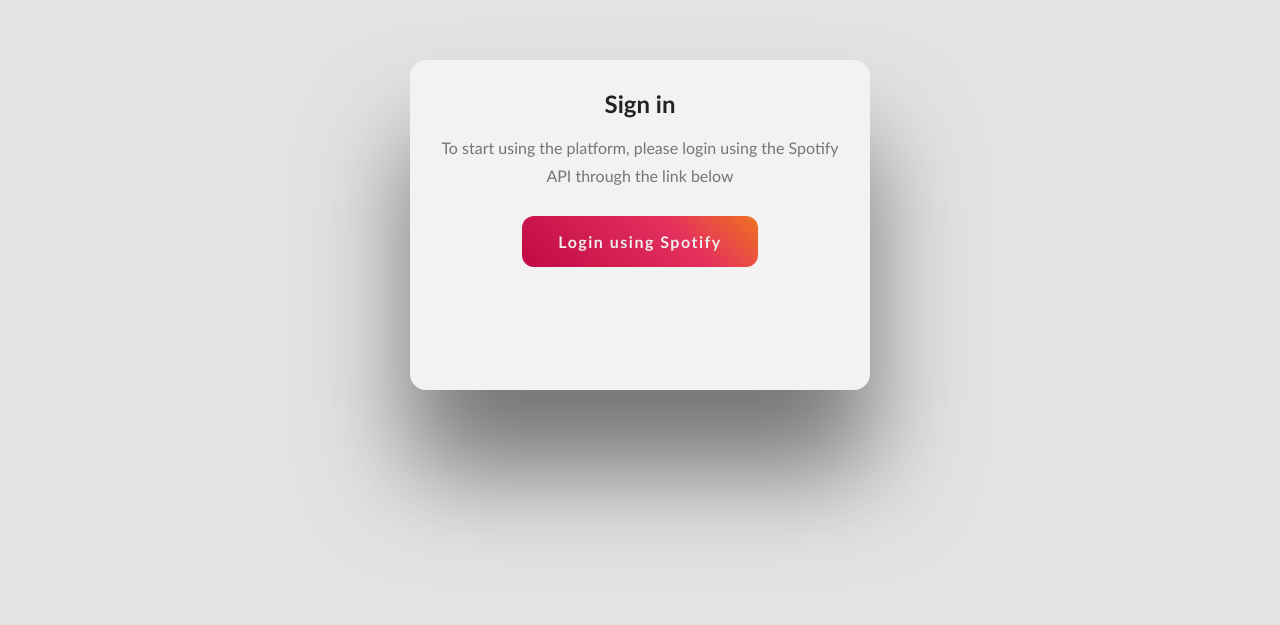
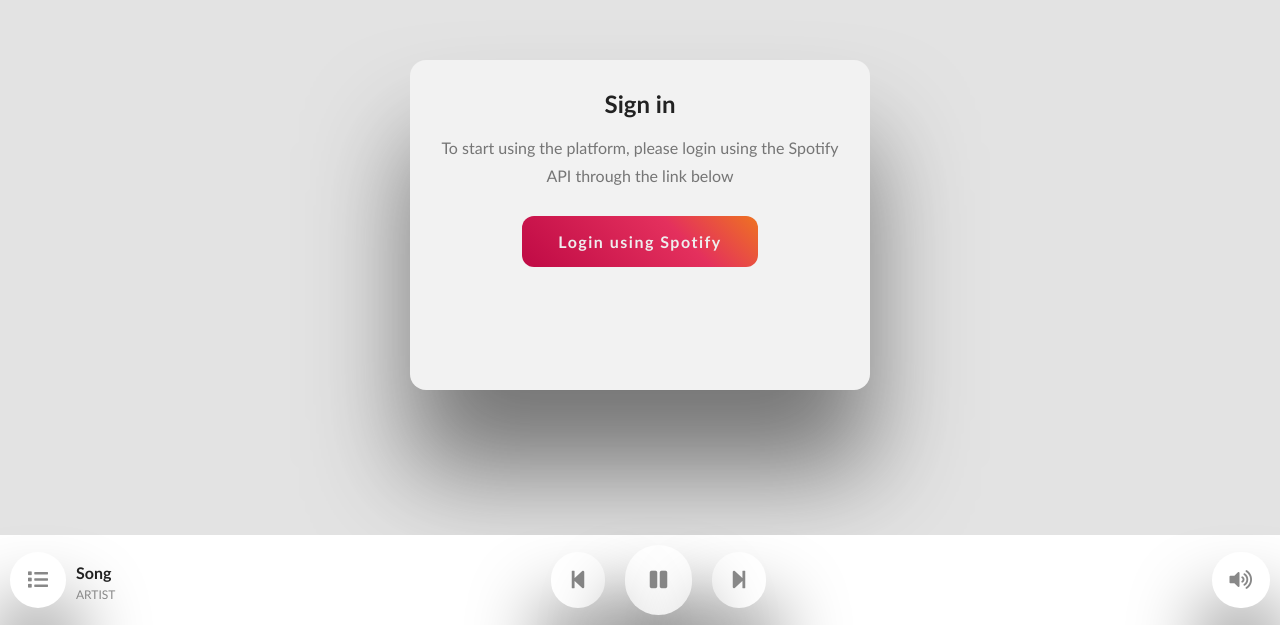
Before and after one commit to mwolfart/emafy, a React (Create React App) app: page /login in a window 1280 px wide. Shown: the part 175-800 px from the top of the page. Built offline with nearby package versions, Linux system fonts and the light colour scheme; no server answers.

Commit message:
[player]: add ui for player (no functionalities); remove unecessary assets folder

```diff
--- a/src/App.tsx
+++ b/src/App.tsx
@@ -15,6 +15,7 @@
 import { getOwnProfile } from 'api/data/own'
 import { PageDisplayer } from 'components/routing/pageDisplayer/pageDisplayer'
 import { emptyUser } from 'utils/constants'
+import { Player } from 'components/player/player'
 
 type StyledProps = {
   isLoggedIn: boolean
@@ -48,6 +49,13 @@
     flex-direction: row;
     width: 100vw;
     height: calc(100% - ${theme.topbarHeight});
+  `}
+`
+
+const FooterWrapper = styled.div`
+  ${({ theme }) => `
+    position: relative;
+    width: 100vw;
   `}
 `
 
@@ -98,6 +106,9 @@
                 loggedUser={loggedUser}
               />
             </ContentWrapper>
+            <FooterWrapper>
+              <Player />
+            </FooterWrapper>
           </Wrapper>
         )}
       </BrowserRouter>
--- a/src/components/navigation/topbar/profileInfo.tsx
+++ b/src/components/navigation/topbar/profileInfo.tsx
@@ -1,11 +1,11 @@
 import { Avatar } from 'components/ui'
 import { VFC } from 'react'
 import styled from 'styled-components'
-
-import profile from 'images/profile.png'
+import profile from 'assets/images/profile.png'
 import { User } from 'types/media'
 import { strings } from 'strings'
 import { Link as RouterLink } from 'react-router-dom'
+import { FooterHeadline } from 'components/ui'
 
 type Props = {
   userInfo: User
@@ -24,37 +24,6 @@
   `}
 `
 
-const Description = styled.div`
-  display: flex;
-  flex-direction: column;
-
-  @media (max-width: 576px) {
-    display: none;
-  }
-`
-
-const Name = styled.span`
-  ${({ theme }) => `
-    font-family: ${theme.fontStyle};
-    font-size: ${theme.fontSizeParagraph};
-    font-weight: ${theme.fontBoldTwo};
-    line-height: ${theme.lineHeightSimple};
-    color: ${theme.palette.colorTextTitle};
-    white-space: nowrap;
-  `}
-`
-
-const Subtitle = styled.span`
-  ${({ theme }) => `
-    font-family: ${theme.fontStyle};
-    font-size: ${theme.fontSizeTiny};
-    font-weight: ${theme.fontBoldOne};
-    color: ${theme.palette.colorTextDisabled};
-    text-transform: uppercase;
-    white-space: nowrap;
-  `}
-`
-
 export const ProfileInfo: VFC<Props> = ({ userInfo }) => {
   const imagePath = (userInfo.images?.length && userInfo.images[0]) || profile
   const viewProfileText = strings.components.topbar.viewProfile
@@ -63,10 +32,7 @@
     <RouterLink to="/me/">
       <Wrapper>
         <Avatar imagePath={imagePath} small={true} />
-        <Description>
-          <Name>{userInfo.name}</Name>
-          <Subtitle>{viewProfileText}</Subtitle>
-        </Description>
+        <FooterHeadline title={userInfo.name} subtitle={viewProfileText} />
       </Wrapper>
     </RouterLink>
   )
--- /dev/null
+++ b/src/components/player/player.tsx
@@ -0,0 +1,50 @@
+import { FooterHeadline } from 'components/ui'
+import { VFC } from 'react'
+import styled from 'styled-components'
+import { PlayerButton } from './playerButton'
+
+type Props = {}
+
+const Wrapper = styled.div`
+  ${({ theme }) => `
+    display: flex;
+    flex-direction: row;
+    background-color: white;
+    align-items: center;
+  `}
+`
+
+const MusicControlWrapper = styled.div`
+  display: flex;
+  flex-direction: row;
+  justify-content: center;
+  align-items: center;
+  flex-grow: 1;
+`
+
+export const Player: VFC<Props> = () => {
+  return (
+    <Wrapper>
+      <PlayerButton iconClass="fa-list" onClick={() => {}} isLarge={false} />
+      <FooterHeadline title="Song" subtitle="Artist" />
+      <MusicControlWrapper>
+        <PlayerButton
+          iconClass="fa-step-backward"
+          onClick={() => {}}
+          isLarge={false}
+        />
+        <PlayerButton iconClass="fa-pause" onClick={() => {}} isLarge={true} />
+        <PlayerButton
+          iconClass="fa-step-forward"
+          onClick={() => {}}
+          isLarge={false}
+        />
+      </MusicControlWrapper>
+      <PlayerButton
+        iconClass="fa-volume-up"
+        onClick={() => {}}
+        isLarge={false}
+      />
+    </Wrapper>
+  )
+}
--- /dev/null
+++ b/src/components/player/playerButton.tsx
@@ -0,0 +1,30 @@
+import { GrayIconButton } from 'components/ui'
+import { VFC } from 'react'
+import styled from 'styled-components'
+
+type Props = {
+  iconClass: string
+  isLarge: boolean
+  onClick: () => void
+}
+
+type StyledProps = {
+  isLarge: boolean
+}
+
+const Wrapper = styled.div<StyledProps>`
+  ${({ isLarge, theme }) => `
+    margin: ${theme.divSpacingSmall};
+    padding: ${isLarge ? '25px' : '18px'};
+    box-shadow: ${theme?.shadowDimensionsDefault};
+    border-radius: ${isLarge ? '50px' : '36px'};
+  `}
+`
+
+export const PlayerButton: VFC<Props> = ({ iconClass, isLarge, onClick }) => {
+  return (
+    <Wrapper isLarge={isLarge}>
+      <GrayIconButton iconClass={iconClass} onClickCallback={onClick} />
+    </Wrapper>
+  )
+}
--- /dev/null
+++ b/src/components/ui/headline/footer.tsx
@@ -0,0 +1,45 @@
+import { VFC } from 'react'
+import styled from 'styled-components'
+
+type Props = {
+  title: string
+  subtitle?: string
+}
+
+const Wrapper = styled.div`
+  display: flex;
+  flex-direction: column;
+
+  @media (max-width: 576px) {
+    display: none;
+  }
+`
+
+const Title = styled.span`
+  ${({ theme }) => `
+    font-family: ${theme.fontStyle};
+    font-size: ${theme.fontSizeParagraph};
+    font-weight: ${theme.fontBoldTwo};
+    line-height: ${theme.lineHeightSimple};
+    color: ${theme.palette.colorTextTitle};
+    white-space: nowrap;
+  `}
+`
+
+const Subtitle = styled.span`
+  ${({ theme }) => `
+    font-family: ${theme.fontStyle};
+    font-size: ${theme.fontSizeTiny};
+    font-weight: ${theme.fontBoldOne};
+    color: ${theme.palette.colorTextDisabled};
+    text-transform: uppercase;
+    white-space: nowrap;
+  `}
+`
+
+export const FooterHeadline: VFC<Props> = ({ title, subtitle }) => (
+  <Wrapper>
+    <Title>{title}</Title>
+    <Subtitle>{subtitle}</Subtitle>
+  </Wrapper>
+)
--- a/src/components/ui/index.tsx
+++ b/src/components/ui/index.tsx
@@ -7,6 +7,7 @@
 export { Descriptor as ToggleDescriptor } from './toggle/descriptor'
 export { Headline } from './headline/default'
 export { IconHeadline } from './headline/icon'
+export { FooterHeadline } from './headline/footer'
 
 export { Rectangle } from './rectangle/default'
 export { ModalRectangle } from './rectangle/modal'
```
Also changed, not shown: src/assets/images/profile.png (renamed from assets/images/profile.png), src/images/profile.png (deleted).
